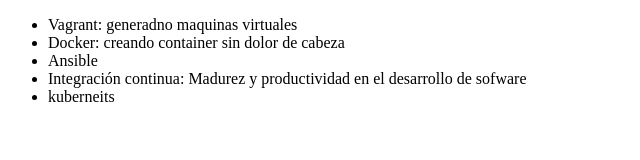
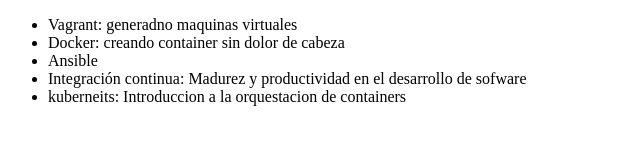
Before and after one commit to kevinguaza32/alura-git, a plain HTML site: page index.html in a window 1280 px wide. Shown: the whole page, without its empty margins (0-640 px from the left). Drawn offline with Linux system fonts and the light colour scheme.

Commit message:
Modificando el curso de kubernetes

```diff
--- a/index.html
+++ b/index.html
@@ -10,7 +10,7 @@
         <li> Docker: creando container sin dolor de cabeza  </li>
         <li> Ansible </li>
         <li> Integración continua: Madurez y productividad en el desarrollo de sofware </li>
-        <li>kuberneits</li>
+        <li>kuberneits: Introduccion a la orquestacion de containers</li>
     </ul>
 </body>
 </html>
```
